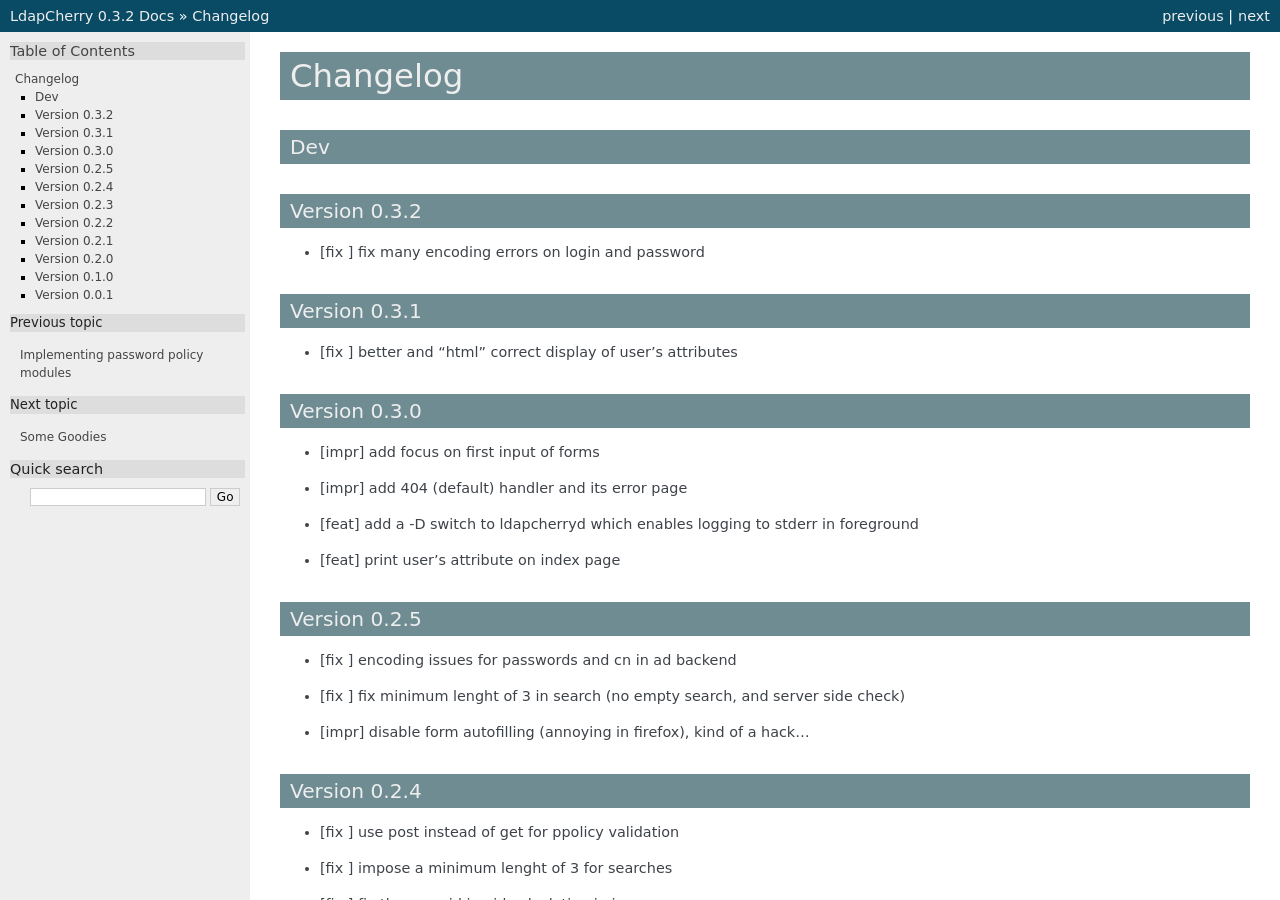
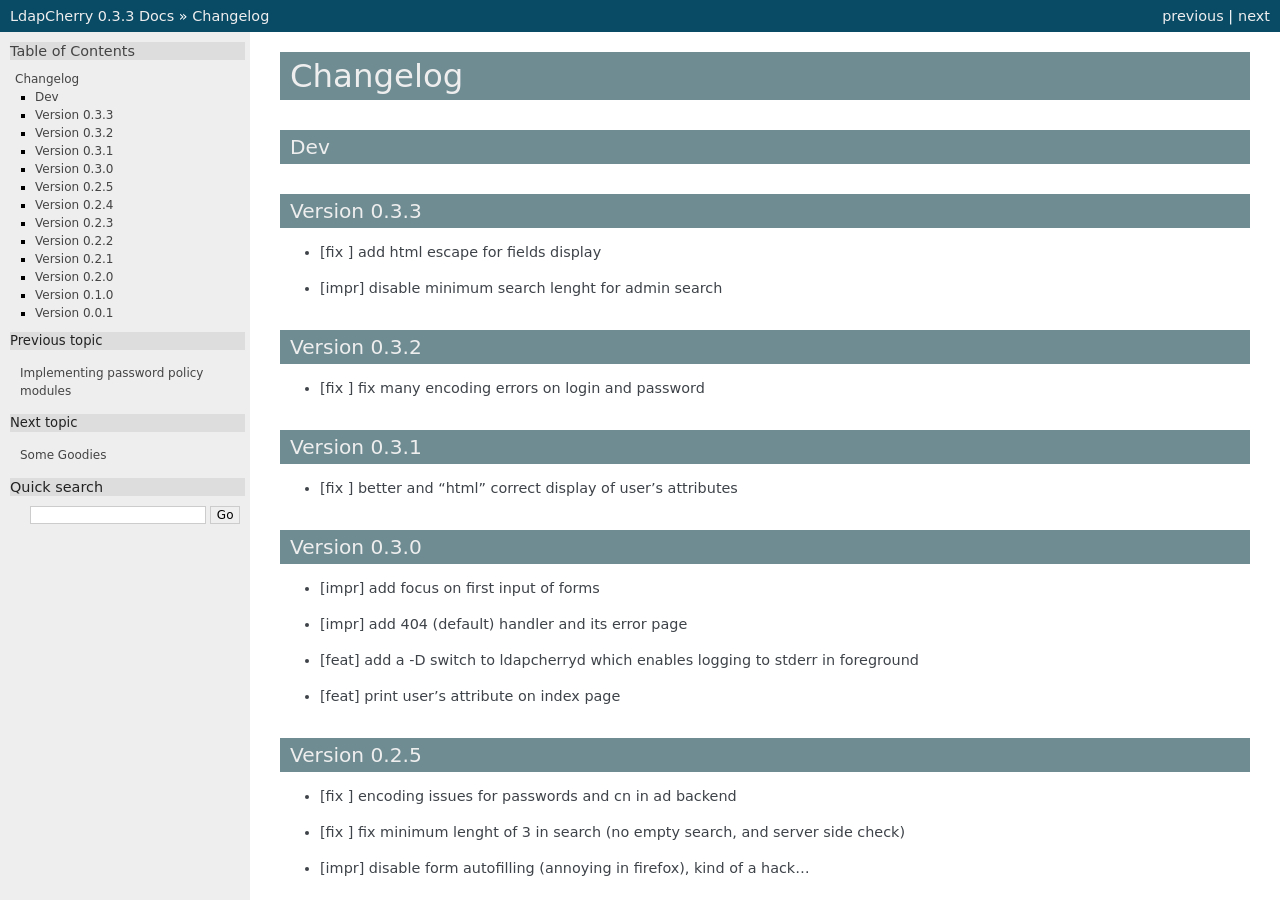
Before and after one commit to kakwa/ldapcherry, a Sphinx documentation site: the page built from docs/changelog.rst, in a window 1280 px wide and 900 px high. Built offline with Sphinx 7.4.7, drawn with Linux system fonts in a browser that asks for light colours; some of the changed text lies outside the part shown.

Commit message:
version bump

```diff
--- a/ChangeLog.rst
+++ b/ChangeLog.rst
@@ -1,5 +1,12 @@
 Dev
 ***
+
+Version 0.3.3
+*************
+
+
+* [fix ] add html escape for fields display
+* [impr] disable minimum search lenght for admin search
 
 Version 0.3.2
 *************
--- a/docs/conf.py
+++ b/docs/conf.py
@@ -64,7 +64,7 @@
 #
 # The short X.Y version.
 # The full version, including alpha/beta/rc tags.
-release = '0.3.2'
+release = '0.3.3'
 
 # The language for content autogenerated by Sphinx. Refer to documentation
 # for a list of supported languages.
--- a/setup.py
+++ b/setup.py
@@ -109,7 +109,7 @@
 setup(
     name='ldapcherry',
     zip_safe=False,
-    version='0.3.2',
+    version='0.3.3',
     author='Pierre-Francois Carpentier',
     author_email='carpentier.pf@gmail.com',
     packages=[
```
